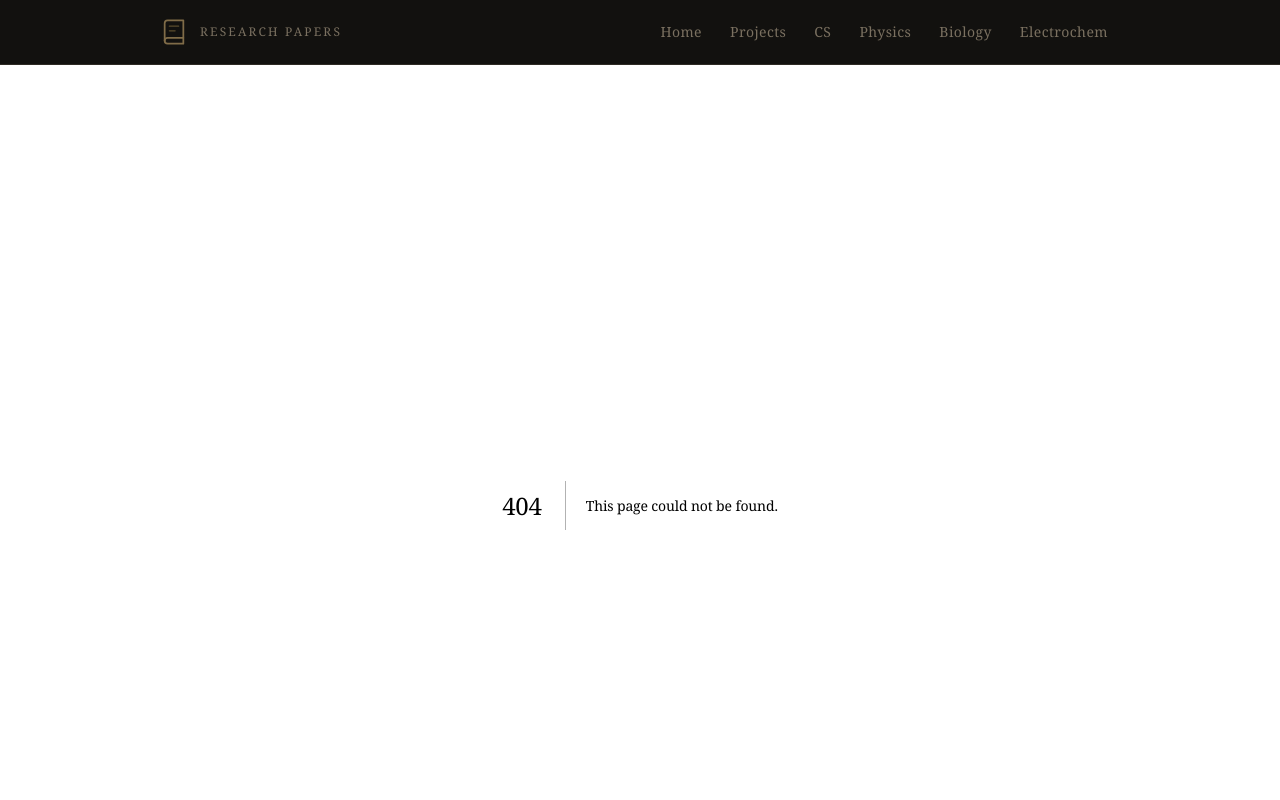
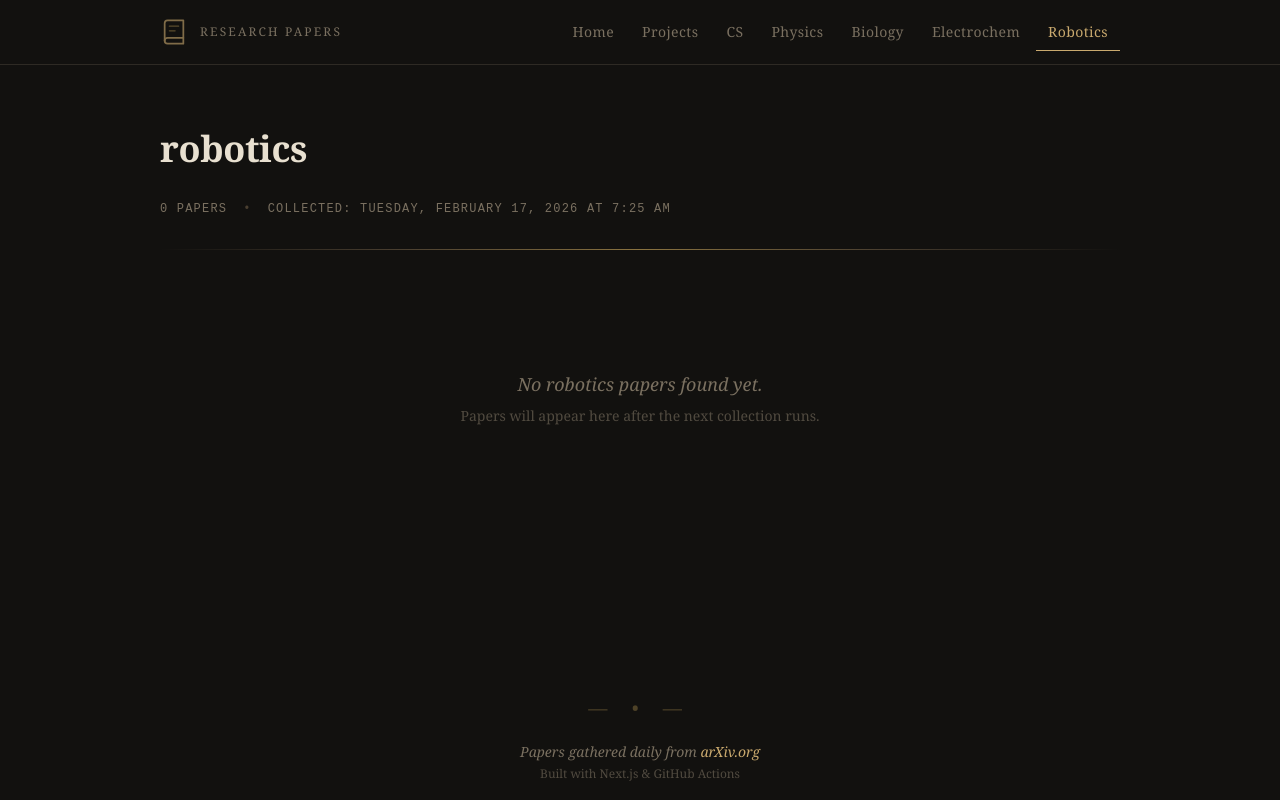
Before and after one commit to GitYeehaw/research-papers-site, a Next.js app: page /research-papers-site/robotics in a window 1280 px wide. Before the commit this address had no page. Shown: the top 800 px of the page. Built offline with nearby package versions, Linux system fonts and the light colour scheme.

Commit message:
Add Robotics research category

```diff
--- a/src/app/page.tsx
+++ b/src/app/page.tsx
@@ -3,7 +3,7 @@ import CategorySection from "@/components/CategorySection";
 
 export default function HomePage() {
   const allData = getAllCategoryData();
-  const categories = ["cs", "physics", "biology", "electrochem"];
+  const categories = ["cs", "physics", "biology", "electrochem", "robotics"];
 
   const latestScrape = categories
     .map((c) => allData[c]?.scraped_at)
--- /dev/null
+++ b/src/app/robotics/page.tsx
@@ -0,0 +1,12 @@
+import { getCategoryData } from "@/lib/data";
+import ResearchPage from "@/components/ResearchPage";
+
+export const metadata = {
+  title: "Robotics Research — Research Papers",
+  description: "Latest robotics research papers from arXiv.",
+};
+
+export default function RoboticsPage() {
+  const data = getCategoryData("robotics");
+  return <ResearchPage data={data} />;
+}
--- a/src/components/Navbar.tsx
+++ b/src/components/Navbar.tsx
@@ -11,6 +11,7 @@ const NAV_ITEMS = [
   { href: "/physics", label: "Physics" },
   { href: "/biology", label: "Biology" },
   { href: "/electrochem", label: "Electrochem" },
+  { href: "/robotics", label: "Robotics" },
 ];
 
 export default function Navbar() {
--- a/src/lib/data.ts
+++ b/src/lib/data.ts
@@ -22,7 +22,7 @@ export function getCategoryData(category: string): CategoryData {
 }
 
 export function getAllCategories(): string[] {
-  return ["cs", "physics", "biology", "electrochem"];
+  return ["cs", "physics", "biology", "electrochem", "robotics"];
 }
 
 export function getAllCategoryData(): Record<string, CategoryData> {
```
Also changed, not shown: scripts/config.json (+7 -0 lines).
